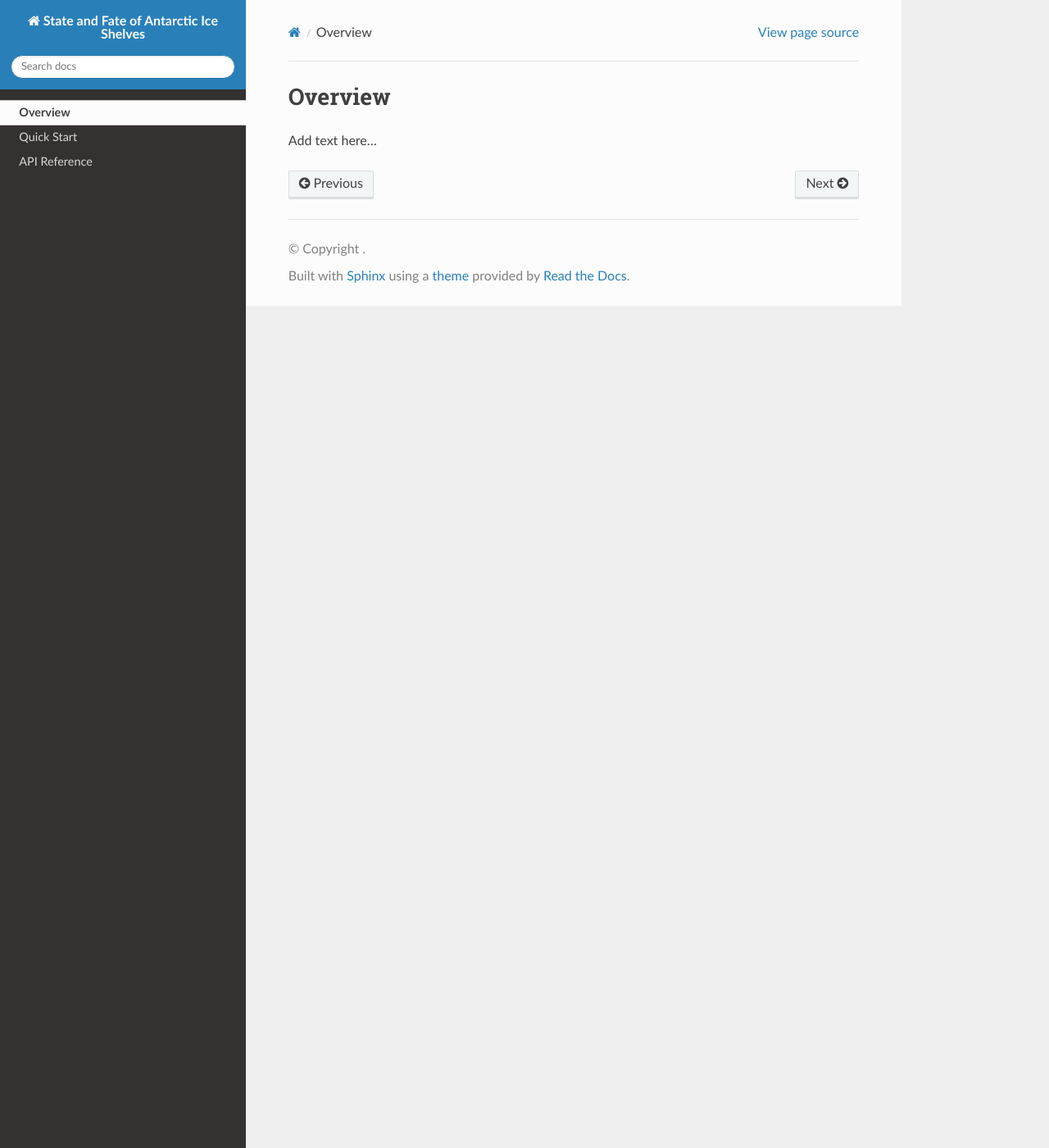
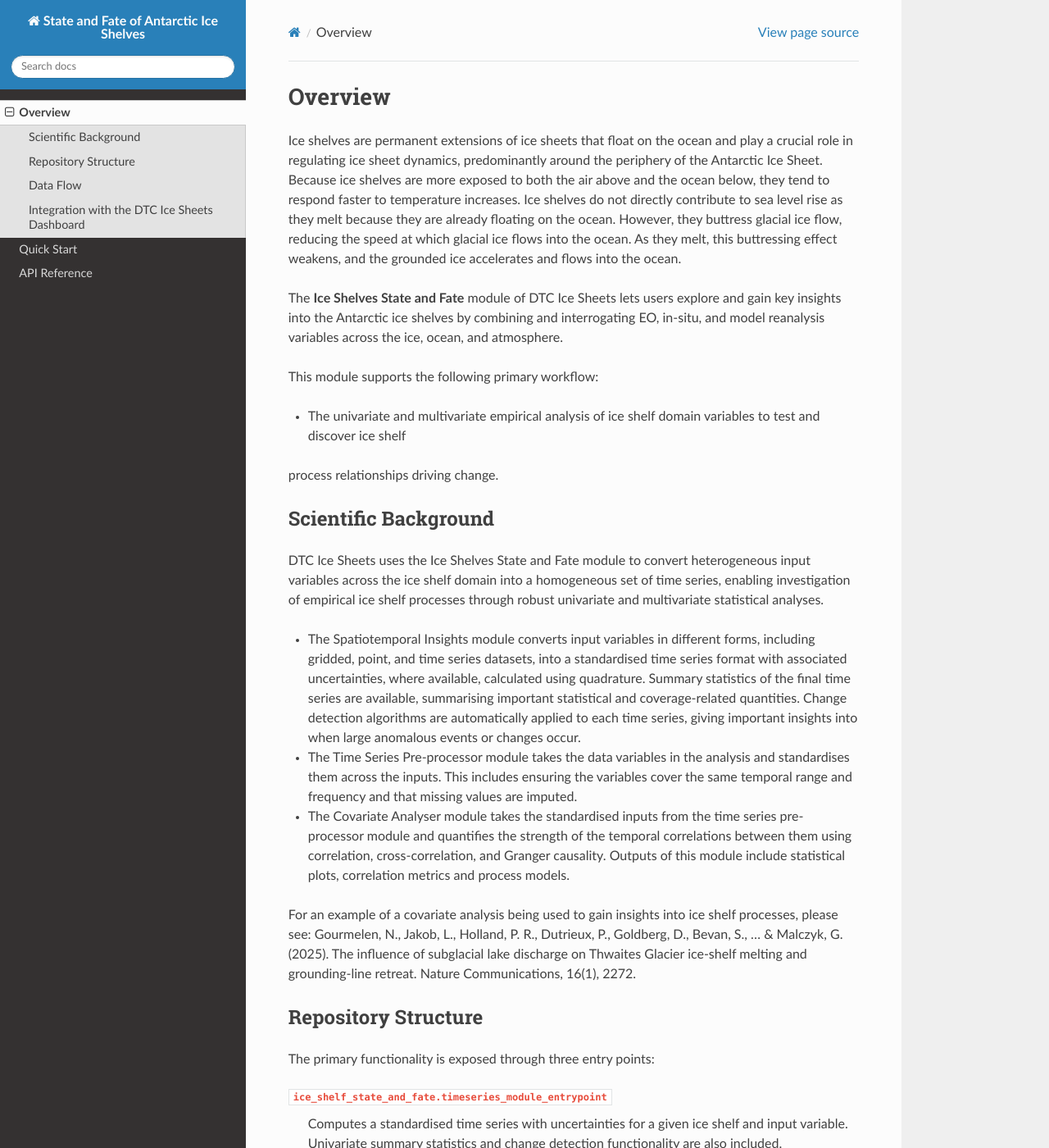
Before and after one commit to DTC-Ice-Sheets/ice_shelf_state_and_fate, a Sphinx documentation site: the page built from docs/source/overview.rst, in a window 1280 px wide and 1400 px high. Shown: the whole window at 82% size. Built offline with Sphinx 7.4.7 and the Read the Docs theme 3.1.0, drawn with Linux system fonts in a browser that asks for light colours; some of the changed text lies outside the part shown.

Commit message:
Added the documentation

```diff
--- a/docs/source/overview.rst
+++ b/docs/source/overview.rst
@@ -1,4 +1,61 @@
 Overview
 ========
 
-Add text here...
+Ice shelves are permanent extensions of ice sheets that float on the ocean and play a crucial role in regulating ice
+sheet dynamics, predominantly around the periphery of the Antarctic Ice Sheet. Because ice shelves are more exposed to
+both the air above and the ocean below, they tend to respond faster to temperature increases. Ice shelves do not
+directly contribute to sea level rise as they melt because they are already floating on the ocean. However, they
+buttress glacial ice flow, reducing the speed at which glacial ice flows into the ocean. As they melt, this buttressing
+effect weakens, and the grounded ice accelerates and flows into the ocean.
+
+The **Ice Shelves State and Fate** module of DTC Ice Sheets lets users explore and gain key insights into the Antarctic
+ice shelves by combining and interrogating EO, in-situ, and model reanalysis variables across the ice, ocean, and
+atmosphere.
+
+This module supports the following primary workflow:
+
+* The univariate and multivariate empirical analysis of ice shelf domain variables to test and discover ice shelf
+process relationships driving change.
+
+Scientific Background
+---------------------
+DTC Ice Sheets uses the Ice Shelves State and Fate module to convert heterogeneous input variables across the ice shelf
+domain into a homogeneous set of time series, enabling investigation of empirical ice shelf processes through robust
+univariate and multivariate statistical analyses.
+
+* The Spatiotemporal Insights module converts input variables in different forms, including gridded, point, and time series datasets, into a standardised time series format with associated uncertainties, where available, calculated using quadrature. Summary statistics of the final time series are available, summarising important statistical and coverage-related quantities. Change detection algorithms are automatically applied to each time series, giving important insights into when large anomalous events or changes occur.
+* The Time Series Pre-processor module takes the data variables in the analysis and standardises them across the inputs. This includes ensuring the variables cover the same temporal range and frequency and that missing values are imputed.
+* The Covariate Analyser module takes the standardised inputs from the time series pre-processor module and quantifies the strength of the temporal correlations between them using correlation, cross-correlation, and Granger causality. Outputs of this module include statistical plots, correlation metrics and process models.
+
+For an example of a covariate analysis being used to gain insights into ice shelf processes, please see: Gourmelen, N., Jakob, L., Holland, P. R., Dutrieux, P., Goldberg, D., Bevan, S., ... & Malczyk, G. (2025). The influence of subglacial lake discharge on Thwaites Glacier ice-shelf melting and grounding-line retreat. Nature Communications, 16(1), 2272.
+
+Repository Structure
+--------------------
+The primary functionality is exposed through three entry points:
+
+``ice_shelf_state_and_fate.timeseries_module_entrypoint``
+    Computes a standardised time series with uncertainties for a given ice shelf and input variable. Univariate summary statistics and change detection functionality are also included.
+
+``ice_shelf_state_and_fate.timeseries_preprocessor_module_entrypoint``
+    Homogenises a set of input time series to the same temporal range and frequency, and imputes missing values.
+
+``ice_shelf_state_and_fate.covariate_analyser_module_entrypoint``
+    Calculates correlation and causality between input variables. When the analysis includes subglacial lake discharge and basal melt rate variables, it also provides the power-law relationship and associated model.
+
+Data Flow
+---------
+The Ice Shelf State and Fate workflow consists of three processing steps:
+
+1. Process the input datasets into time series, calculate summary statistics, and apply change-detection algorithms.
+2. Prepare the input time series for covariate analysis.
+3. Conduct covariate analysis and fit appropriate process models to understand the relationships between ice shelf variables.
+
+You can analyse the results in the DTC dashboard or through the prepared Jupyter notebook.
+
+Integration with the DTC Ice Sheets Dashboard
+---------------------------------------------
+The Ice Shelves tab of the DTC Ice Sheets dashboard serves as a graphical client for the functionality provided by this
+repository.
+
+When a user conducts an analysis in the advanced analysis tab of the ice shelves dashboard, the dashboard invokes the
+repository's backend workflows using the same processing pipeline described above.
--- a/docs/source/quick-start.rst
+++ b/docs/source/quick-start.rst
@@ -28,8 +28,8 @@ Timeseries extraction
 ---------------------
 
 Run ``timeseries_module_entrypoint`` to extract a measurement from each input
-dataset and save a timeseries Zarr store. Repeat ``--dataset_paths`` for each
-input dataset:
+dataset and save a timeseries Zarr store in a standardised format. Repeat ``--dataset_paths``
+for each input dataset:
 
 .. code-block:: console
 
```
